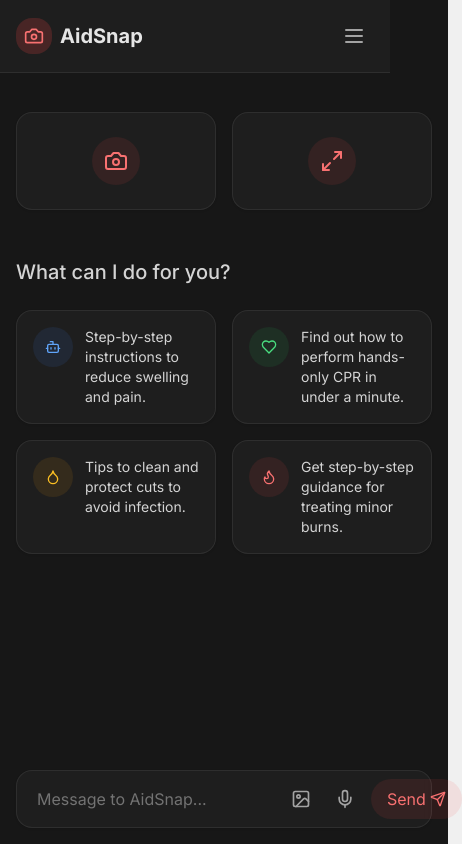
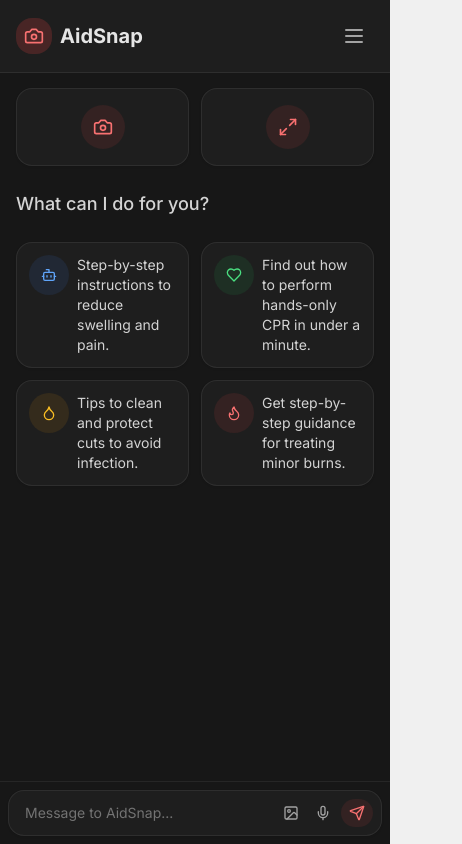
Before and after one commit to AryanM24/aidsnapv1, a Next.js app: page / in a window 390 px wide. Shown: the whole page, 462 px wide, since content can reach past the window. Built offline with nearby package versions, Linux system fonts and the light colour scheme.

Commit message:
fixed sizing errors

```diff
--- a/app/call_list/page.tsx
+++ b/app/call_list/page.tsx
@@ -95,32 +95,6 @@ export default function EmergencyCallList() {
       <Header />
 
       <div className="flex h-[calc(100vh-64px)]">
-        {/* Sidebar Navigation */}
-        <aside className="w-16 bg-neutral-800/30 border-r border-neutral-700/50 flex flex-col items-center py-4 space-y-6">
-          <Link href="/back" className="w-10 h-10 flex items-center justify-center text-neutral-400 hover:text-neutral-200">
-            <ChevronLeft className="w-6 h-6" />
-          </Link>
-
-          <Link href="/" className="w-10 h-10 flex items-center justify-center text-neutral-400 hover:text-neutral-200">
-            <HomeIcon className="w-6 h-6" />
-          </Link>
-
-          <Link href="/chat" className="w-10 h-10 flex items-center justify-center text-neutral-400 hover:text-neutral-200">
-            <MessageCircle className="w-6 h-6" />
-          </Link>
-
-          <Link href="/calls" className="w-10 h-10 flex items-center justify-center text-red-400">
-            <Phone className="w-6 h-6" />
-          </Link>
-
-          <Link href="/profile" className="w-10 h-10 flex items-center justify-center text-neutral-400 hover:text-neutral-200">
-            <User className="w-6 h-6" />
-          </Link>
-
-          <Link href="/downloads" className="w-10 h-10 flex items-center justify-center text-neutral-400 hover:text-neutral-200">
-            <Download className="w-6 h-6" />
-          </Link>
-        </aside>
 
         {/* Main Content */}
         <main className="flex-1 overflow-y-auto">
--- a/app/call_log/page.tsx
+++ b/app/call_log/page.tsx
@@ -53,32 +53,7 @@ export default function CallList() {
       <Header />
 
       <div className="flex h-[calc(100vh-64px)]">
-        {/* Sidebar Navigation */}
-        <aside className="w-16 bg-neutral-800/30 border-r border-neutral-700/50 flex flex-col items-center py-4 space-y-6">
-          <Link href="/back" className="w-10 h-10 flex items-center justify-center text-neutral-400 hover:text-neutral-200">
-            <ChevronLeft className="w-6 h-6" />
-          </Link>
 
-          <Link href="/" className="w-10 h-10 flex items-center justify-center text-neutral-400 hover:text-neutral-200">
-            <HomeIcon className="w-6 h-6" />
-          </Link>
-
-          <Link href="/chat" className="w-10 h-10 flex items-center justify-center text-neutral-400 hover:text-neutral-200">
-            <MessageCircle className="w-6 h-6" />
-          </Link>
-
-          <Link href="/calls" className="w-10 h-10 flex items-center justify-center text-red-400">
-            <Phone className="w-6 h-6" />
-          </Link>
-
-          <Link href="/profile" className="w-10 h-10 flex items-center justify-center text-neutral-400 hover:text-neutral-200">
-            <User className="w-6 h-6" />
-          </Link>
-
-          <Link href="/downloads" className="w-10 h-10 flex items-center justify-center text-neutral-400 hover:text-neutral-200">
-            <Download className="w-6 h-6" />
-          </Link>
-        </aside>
 
         {/* Main Content */}
         <main className="flex-1 overflow-y-auto">
--- a/app/home/page.tsx
+++ b/app/home/page.tsx
@@ -104,27 +104,6 @@ export default function Home() {
           </div>
         </div>
 
-        {/* Status Indicators */}
-        {!searchQuery && (
-          <div className="flex justify-between items-center">
-            <Link href="/status" className="card-base button-hover p-4 flex flex-col items-center">
-              <div className="text-red-400 text-xl font-bold">23</div>
-              <div className="text-xs text-neutral-400">15 26</div>
-            </Link>
-
-            <Link href="/hours" className="card-base button-hover bg-red-500/10 text-red-400 px-6 py-3 rounded-full">
-              <span>2:30 Hours</span>
-            </Link>
-
-            <Link href="/temperature" className="card-base button-hover p-4 flex items-center gap-2">
-              <div className="text-red-400 text-xl font-bold">10°</div>
-              <div className="w-8 h-8 bg-red-500/20 rounded-full flex items-center justify-center">
-                <div className="w-3 h-3 bg-red-400 rounded-sm"></div>
-              </div>
-            </Link>
-          </div>
-        )}
-
         {/* Tagline with Dropdown */}
         {!searchQuery && (
           <div className="space-y-3">
--- a/app/page.tsx
+++ b/app/page.tsx
@@ -76,46 +76,56 @@ export default function Home() {
     router.push('/settings')
   }
 
+  // Add responsive text handling
+  const getInputPlaceholder = () => {
+    if (typeof window !== 'undefined') {
+      if (window.innerWidth < 300) return "Type...";
+      if (window.innerWidth < 350) return "Message...";
+      return "Message to AidSnap...";
+    }
+    return "Message to AidSnap...";
+  };
+
   return (
-    <div className="max-w-md mx-auto h-screen flex flex-col bg-neutral-900">
+    <div className="relative h-[100dvh] w-full max-w-md mx-auto bg-neutral-900 flex flex-col overflow-hidden">
       <ServiceWorkerRegistration />
       <Header onMenuClick={handleMenuClick} />
 
-      <main className="flex-1 p-4 flex flex-col gap-6 overflow-y-auto">
+      <main className="flex-1 px-4 flex flex-col gap-4 overflow-y-auto min-h-0">
         {/* Action Buttons */}
-      <div className="flex gap-4 py-6">
+        <div className="flex gap-3 pt-4">
           <button
             onClick={() => console.log("Camera clicked")}
-        className="card-base button-hover flex-1 p-6 flex justify-center items-center"
+            className="card-base button-hover flex-1 p-4 flex justify-center items-center"
           >
             <div className="icon-container bg-red-500/10 group-hover:bg-red-500/20">
-          <Camera className="text-red-400 w-6 h-6 group-hover:scale-110" />
+              <Camera className="text-red-400 w-5 h-5 group-hover:scale-110" />
             </div>
           </button>
           <button
             onClick={() => console.log("Scan clicked")}
-        className="card-base button-hover flex-1 p-6 flex justify-center items-center"
+            className="card-base button-hover flex-1 p-4 flex justify-center items-center"
           >
             <div className="icon-container bg-red-500/10 group-hover:bg-red-500/20">
-          <Maximize2 className="text-red-400 w-6 h-6 group-hover:scale-110" />
+              <Maximize2 className="text-red-400 w-5 h-5 group-hover:scale-110" />
             </div>
           </button>
         </div>
 
         {/* Greeting */}
-      <div className="text-neutral-300 text-xl font-medium">
+        <div className="text-neutral-300 text-lg font-medium py-2">
           What can I do for you?
         </div>
 
         {/* Quick Prompts */}
-      <div className="grid grid-cols-2 gap-4">
+        <div className="grid grid-cols-2 gap-3 pb-4">
           {quickPrompts.map((prompt, index) => {
             const Icon = prompt.icon
             return (
               <button
                 key={index}
                 onClick={() => setMessage(prompt.text)}
-          className="card-base button-hover p-4 flex items-start gap-3 group"
+                className="card-base button-hover p-3 flex items-start gap-2 group"
               >
                 <div className={`icon-container ${prompt.iconBg} group-hover:scale-110`}>
                   <Icon className={`${prompt.iconColor} w-4 h-4`} />
@@ -129,34 +139,34 @@ export default function Home() {
         </div>
       </main>
 
-      {/* Message Input */}
-      <div className="p-4 mt-auto">
+      {/* Message Input - Updated for better responsiveness */}
+      <div className="p-2 sm:p-4 border-t border-neutral-800">
         <div className="card-base p-2 flex items-center">
           <input
             type="text"
             value={message}
             onChange={(e) => setMessage(e.target.value)}
-        placeholder="Message to AidSnap..."
-        className="bg-transparent text-neutral-300 flex-1 px-3 outline-none
-             placeholder:text-neutral-500 focus:placeholder:text-neutral-400"
+            placeholder={getInputPlaceholder()}
+            className="bg-transparent text-neutral-300 min-w-0 flex-1 px-2 sm:px-3 outline-none
+                     placeholder:text-neutral-500 focus:placeholder:text-neutral-400 text-sm sm:text-base"
           />
-        <div className="flex items-center gap-2">
-        <button className="p-2 hover:bg-neutral-700/50 rounded-full transition-all"
+          <div className="flex items-center gap-1 sm:gap-2">
+            <button className="p-1.5 sm:p-2 hover:bg-neutral-700/50 rounded-full transition-all"
                 onClick={handleImageUpload}>
-          <ImageIcon className="w-5 h-5 text-neutral-400 hover:text-neutral-300" />
+              <ImageIcon className="w-4 h-4 sm:w-5 sm:h-5 text-neutral-400 hover:text-neutral-300" />
             </button>
-        <button className="p-2 hover:bg-neutral-700/50 rounded-full transition-all"
+            <button className="p-1.5 sm:p-2 hover:bg-neutral-700/50 rounded-full transition-all"
                 onClick={handleVoiceInput}>
-          <Mic className={`w-5 h-5 ${isListening ? 'text-red-400' : 'text-neutral-400'}
+              <Mic className={`w-4 h-4 sm:w-5 sm:h-5 ${isListening ? 'text-red-400' : 'text-neutral-400'}
                      hover:text-neutral-300`} />
             </button>
             <button
               onClick={handleSendMessage}
-          className="bg-red-500/10 text-red-400 rounded-full px-4 py-2
+              className="bg-red-500/10 text-red-400 rounded-full px-2 sm:px-4 py-1.5 sm:py-2
                    flex items-center gap-1 hover:bg-red-500/20 transition-all
-               hover:scale-105 active:scale-95"
+                   hover:scale-105 active:scale-95 text-sm sm:text-base"
             >
-          <span>Send</span>
+              <span className="hidden sm:inline">Send</span>
               <Send className="w-4 h-4" />
             </button>
           </div>
```
Also changed, not shown: lib/gemini.ts (added). Lines whose indentation alone changed are shown as unchanged.
